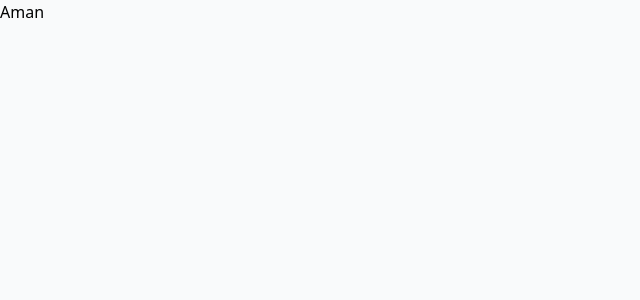
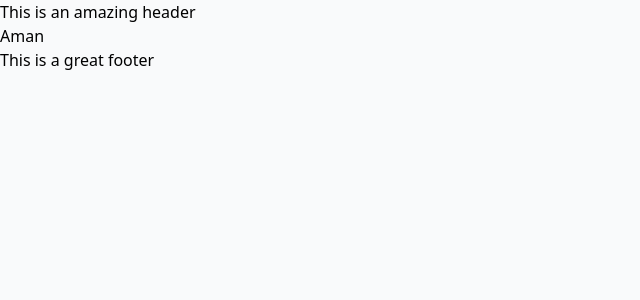
Before and after one commit to JhaAman/wolfhound, a Next.js app: page / in a window 1280 px wide. Shown: the top 300 px of the page, without its empty margins (0-640 px from the left). Built offline with nearby package versions, Linux system fonts and the light colour scheme; a web font is replaced by a local one.

Commit message:
i think landing layout is all set?

```diff
--- a/components/landing/Footer.tsx
+++ b/components/landing/Footer.tsx
@@ -3,5 +3,5 @@ import React, { ReactElement } from "react";
 interface Props {}
 
 export default function Footer({}: Props): ReactElement {
-  return <div></div>;
+  return <footer>This is a great footer</footer>;
 }
--- a/components/landing/Header.tsx
+++ b/components/landing/Header.tsx
@@ -3,5 +3,5 @@ import React, { ReactElement } from "react";
 interface Props {}
 
 export default function Header({}: Props): ReactElement {
-  return <div></div>;
+  return <header>This is an amazing header</header>;
 }
--- a/layout/LandingLayout.tsx
+++ b/layout/LandingLayout.tsx
@@ -1,15 +1,14 @@
+/* Basic site layout for all landing pages, like home, pricing etc */
+
 import React, { ReactElement, ReactNode } from "react";
-
-import Link from "next/link";
 import Footer from "../components/landing/Footer";
 import Header from "../components/landing/Header";
-import { Page } from "./page";
 
 type ILandingProps = {
   meta: ReactNode;
   children: ReactNode;
-  headerActive?: true;
-  footerActive?: true;
+  headerActive: boolean;
+  footerActive: boolean;
 };
 
 export default function LandingLayout({
@@ -18,6 +17,11 @@ export default function LandingLayout({
   headerActive,
   footerActive,
 }: ILandingProps): ReactElement {
+  /*
+    Meta component is passed in from the page
+    Children is the page itself (react keyword)
+    headerActive and footerActive are bools decided by the page
+  */
   return (
     <div>
       {meta}
--- a/pages/index.tsx
+++ b/pages/index.tsx
@@ -17,7 +17,11 @@ const Home: Page = () => {
 Home.getLayout = (page) => {
   return (
     // Attach the Landing layout with a meta component
-    <LandingLayout meta={<Meta title="Title" description="Description" />}>
+    <LandingLayout
+      meta={<Meta title="Title" description="Description" />}
+      headerActive={true}
+      footerActive={true}
+    >
       {page}
     </LandingLayout>
   );
```
Also changed, not shown: pages/app/index.tsx (added).
